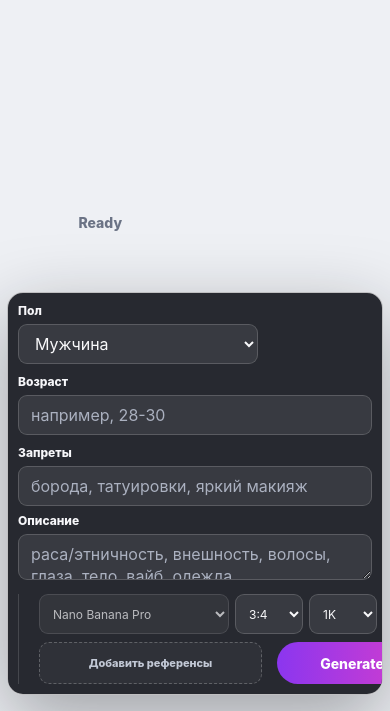
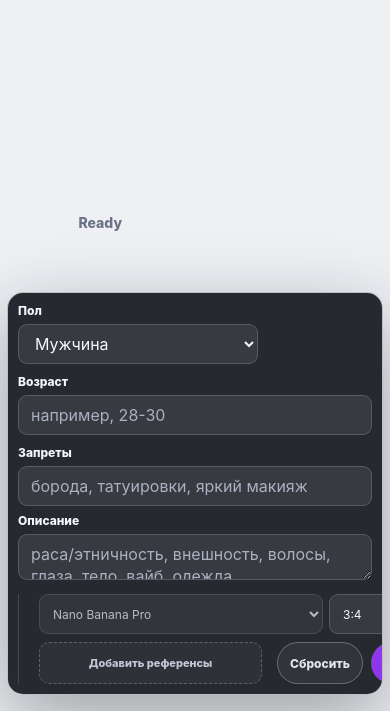
Before and after one commit to nastyachuevaa/prompt-library, a website: page index.html in a window 390 px wide. Shown: the part 142-853 px from the top of the page. Drawn offline with Linux system fonts and the light colour scheme.

Commit message:
Restore separate reset control

```diff
--- a/app.js
+++ b/app.js
@@ -193,6 +193,7 @@ const els = {
   taskModelLabel: document.querySelector("#taskModelLabel"),
   taskTitle: document.querySelector("#taskTitle"),
   briefForm: document.querySelector("#briefForm"),
+  resetButton: document.querySelector("#resetButton"),
   promptPreview: document.querySelector("#promptPreview"),
   copyPromptButton: document.querySelector("#copyPromptButton"),
   modelSelect: document.querySelector("#modelSelect"),
@@ -900,6 +901,7 @@ function bindEvents() {
 
   els.briefForm.addEventListener("input", handleFormInput);
   els.briefForm.addEventListener("change", handleFormInput);
+  els.resetButton.addEventListener("click", resetTask);
   els.briefForm.addEventListener("click", handleFormClick);
   if (els.copyPromptButton) {
     els.copyPromptButton.addEventListener("click", (event) => {
--- a/index.html
+++ b/index.html
@@ -4,7 +4,7 @@
     <meta charset="UTF-8" />
     <meta name="viewport" content="width=device-width, initial-scale=1.0" />
     <title>Prompt Studio</title>
-    <link rel="stylesheet" href="styles.css?v=gallery-13" />
+    <link rel="stylesheet" href="styles.css?v=gallery-14" />
   </head>
   <body>
     <main class="studio-shell" aria-label="Prompt Studio">
@@ -85,12 +85,13 @@
               <div class="reference-list" id="referenceList"></div>
             </section>
 
+            <button class="reset-button" type="button" id="resetButton">Сбросить</button>
             <button class="primary-button generate-button" type="button" id="generateButton">Generate</button>
           </aside>
         </section>
       </section>
     </main>
 
-    <script src="app.js?v=gallery-13" defer></script>
+    <script src="app.js?v=gallery-14" defer></script>
   </body>
 </html>
--- a/styles.css
+++ b/styles.css
@@ -150,7 +150,7 @@ input:focus, select:focus, textarea:focus { border-color: rgba(193,143,255,.9);
 .palette-button { display: flex; min-height: 38px; align-items: center; gap: 7px; padding: 7px 9px; color: #f7f7fa; border-color: rgba(255,255,255,.18); background: rgba(255,255,255,.06); text-align: left; }
 .palette-dot { flex: 0 0 18px; width: 18px; height: 18px; border-radius: var(--pill); box-shadow: inset 0 0 0 1px rgba(255,255,255,.7); }
 .palette-button span:last-child { font-size: 11px; font-weight: 800; }
-.settings-panel { position: relative; display: grid; grid-template-columns: minmax(230px, 1fr) 150px; grid-template-rows: 42px 44px; align-content: center; gap: 8px; padding-left: 20px; border-left: 1px solid rgba(255,255,255,.14); }
+.settings-panel { position: relative; display: grid; grid-template-columns: minmax(230px, 1fr) 86px 150px; grid-template-rows: 42px 44px; align-content: center; gap: 8px; padding-left: 20px; border-left: 1px solid rgba(255,255,255,.14); }
 .compact-controls { display: flex; align-items: center; gap: 6px; }
 .compact-controls { grid-column: 1 / -1; grid-row: 1; }
 .toolbar-control { flex: 0 0 68px; }
@@ -178,7 +178,8 @@ input:focus, select:focus, textarea:focus { border-color: rgba(193,143,255,.9);
 .icon-button { position: absolute; top: 3px; right: 3px; display: grid; width: 18px; height: 18px; place-items: center; border: 0; border-radius: var(--pill); color: white; background: rgba(32,35,45,.82); }
 .empty-note { margin: 0; color: #aeb4c5; font-size: 11px; font-weight: 750; }
 .visually-hidden { position: absolute; width: 1px; height: 1px; overflow: hidden; clip: rect(0 0 0 0); white-space: nowrap; clip-path: inset(50%); }
-.settings-panel .generate-button { grid-column: 2; grid-row: 2; }
+.reset-button { grid-column: 2; grid-row: 2; min-height: 40px; border: 1px solid rgba(255,255,255,.27); border-radius: var(--pill); color: #e4e7ef; background: rgba(255,255,255,.05); font-size: 12px; font-weight: 850; }
+.settings-panel .generate-button { grid-column: 3; grid-row: 2; }
 
 @media (max-width: 900px) {
   .topbar { grid-template-columns: 1fr; gap: 5px; padding: 9px 12px; }
@@ -187,7 +188,7 @@ input:focus, select:focus, textarea:focus { border-color: rgba(193,143,255,.9);
   .workspace { padding-top: 55px; }
   .results-header { top: 68px; }
   .composer { right: 12px; bottom: 12px; left: 12px; grid-template-columns: 1fr; align-items: stretch; max-height: min(66vh, 620px); overflow-y: auto; }
-  .settings-panel { grid-template-columns: minmax(230px, 1fr) 150px; }
+  .settings-panel { grid-template-columns: minmax(230px, 1fr) 86px 150px; }
   .results-panel { padding-bottom: 210px; }
 }
 
```
